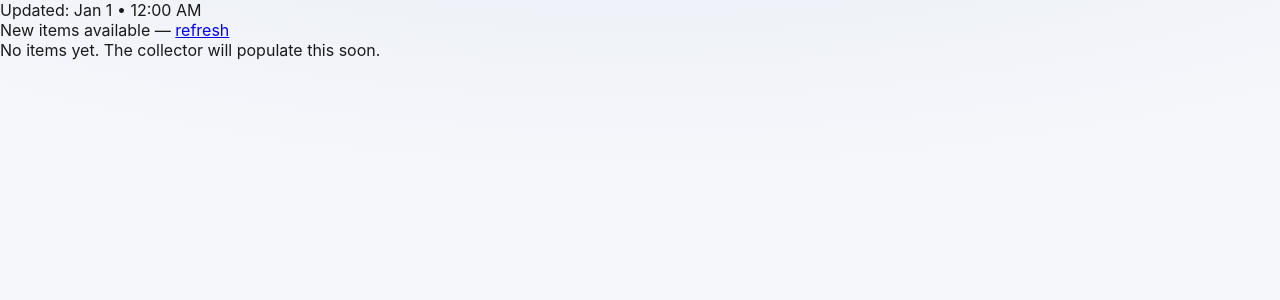
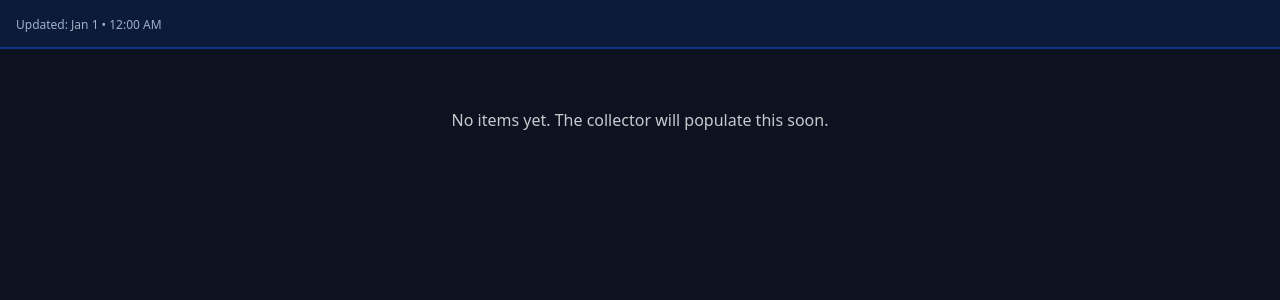
Before and after one commit to jasonab74-ctrl/cubs-mlb-bot, a Python web app: template templates/index.html in a window 1280 px wide. Shown: the top 300 px of the page. Run offline with Jinja, Linux system fonts and the light colour scheme; the template is opened without the code that fills it, so the values that code supplies are empty.

Commit message:
Update style.css

```diff
--- a/static/style.css
+++ b/static/style.css
@@ -1,161 +1,86 @@
-/* ===========================
-   Chicago Cubs — MLB Feed UI
-   =========================== */
-
-:root{
-  --navy:#0E3386;
-  --red:#CC3433;
-
-  --bg: #f5f7fb;
-  --panel:#ffffff;
-  --text:#1a1a1a;
-  --muted:#6a6f7a;
-  --ring: rgba(14,51,134,.25);
-  --shadow: 0 1px 2px rgba(0,0,0,.06), 0 8px 24px rgba(0,0,0,.08);
+:root {
+  --bg: #0c1220;          /* deep navy-tinted background */
+  --card: #111a2b;        /* card background */
+  --text: #f5f7fa;        /* primary text */
+  --muted: #9fb0c7;       /* muted text */
+  --primary: #0e3386;     /* Cubbie Blue */
+  --accent: #cc3433;      /* Cubs Red */
+  --pill-bg: #101b31;
+  --pill-border: #2a3c69;
+  --shadow: rgba(0,0,0,0.25);
 }
 
-@media (prefers-color-scheme: dark){
-  :root{
-    --bg:#0f1115;
-    --panel:#161922;
-    --text:#f0f3f8;
-    --muted:#a2a7b0;
-    --shadow: 0 1px 2px rgba(0,0,0,.25), 0 12px 32px rgba(0,0,0,.55);
-  }
+* { box-sizing: border-box; }
+html, body { margin: 0; padding: 0; background: var(--bg); color: var(--text); font-family: system-ui, -apple-system, Segoe UI, Roboto, Arial, sans-serif; }
+
+.site-header {
+  display: flex; align-items: center; justify-content: space-between;
+  padding: 14px 16px; border-bottom: 2px solid var(--primary);
+  position: sticky; top: 0; background: linear-gradient(0deg, rgba(14,51,134,0.25), rgba(14,51,134,0.25)), var(--bg);
+  backdrop-filter: blur(4px); z-index: 30;
 }
 
-*{box-sizing:border-box}
-html,body{height:100%}
-body{
-  margin:0;
-  font-family: ui-sans-serif,-apple-system,system-ui,"Segoe UI",Roboto,"Helvetica Neue",Arial;
-  color:var(--text);
-  background:
-    radial-gradient(1200px 500px at 50% -40%, rgba(14,51,134,.08), transparent),
-    var(--bg);
-  -webkit-font-smoothing:antialiased; text-rendering:optimizeLegibility;
+.header-left { display: flex; align-items: center; gap: 12px; }
+.team-logo { width: 44px; height: 44px; object-fit: contain; border-radius: 8px; box-shadow: 0 2px 6px var(--shadow); background: #fff; }
+.title { margin: 0; font-size: 20px; font-weight: 700; letter-spacing: 0.2px; }
+.updated { font-size: 12px; color: var(--muted); margin-top: 2px; }
+
+.header-right { display: flex; align-items: center; gap: 8px; }
+
+.pill {
+  display: inline-flex; align-items: center; gap: 6px;
+  padding: 8px 12px; font-size: 13px; font-weight: 600;
+  color: var(--text); background: var(--pill-bg); border: 1px solid var(--pill-border);
+  border-radius: 999px; cursor: pointer; text-decoration: none;
+  box-shadow: 0 1px 3px var(--shadow);
+}
+.pill:hover { border-color: var(--primary); }
+
+.links { padding: 10px 12px; display: flex; align-items: center; gap: 8px; flex-wrap: wrap; }
+
+.banner {
+  padding: 8px 12px; background: var(--accent); color: white; border-radius: 999px; font-weight: 700;
+}
+.banner.hidden { display: none; }
+
+#feed { max-width: 900px; margin: 10px auto 60px; padding: 0 12px; }
+
+.card {
+  background: var(--card);
+  border: 1px solid #1e2a46;
+  border-radius: 14px;
+  padding: 14px;
+  margin: 12px auto;
+  box-shadow: 0 4px 10px var(--shadow);
 }
 
-/* Layout */
-.container{ max-width:980px; margin:0 auto; padding: clamp(12px,2.6vw,24px) }
+.card-title {
+  display: inline-block;
+  font-weight: 800;
+  font-size: 18px;
+  color: #ffffff;
+  text-decoration: none;
+}
+.card-title:hover { color: var(--accent); text-decoration: underline; }
 
-/* Header */
-.header{
-  display:flex; align-items:center; justify-content:space-between;
-  gap:14px; flex-wrap:wrap; margin-bottom:10px;
-  padding:12px; border-radius:14px;
-  background: linear-gradient(90deg, rgba(14,51,134,.08), transparent);
-}
-.brand{ display:flex; align-items:center; gap:12px; min-width:260px }
-
-/* Crisp logo: smaller CSS width + high-res source + optimize contrast */
-.logo{
-  width: clamp(52px,9vw,72px);
-  height:auto;
-  object-fit:contain;
-  image-rendering:-webkit-optimize-contrast;
-  image-rendering:crisp-edges; /* some browsers */
-  border-radius:12px; /* matches your older rounded badge look */
-  box-shadow: var(--shadow);
-  background:#fff; /* keeps the white badge behind the logo mark */
+.meta {
+  display: inline-flex; gap: 8px; align-items: center;
+  color: var(--muted); font-size: 12px; margin-top: 6px;
 }
 
-h1{ margin:0; line-height:1.05; font-size: clamp(26px,5.6vw,44px) }
-.sub{ color:var(--muted); font-size: clamp(12px,2.4vw,14px); margin-top:2px }
-
-/* Cubs win button */
-.fight-btn{
-  appearance:none; border:0; cursor:pointer;
-  background: linear-gradient(180deg, #fff 0%, #f2f4f8 100%);
-  color: var(--navy); font-weight:700; font-size:14px;
-  padding:10px 14px; border-radius:999px; box-shadow:var(--shadow);
-  border:1px solid rgba(14,51,134,.15);
-}
-.fight-btn:hover{ filter:saturate(1.05) }
-.fight-btn:active{ transform:translateY(1px) }
-
-/* Quick links (bubbles) */
-.quick{
-  display:grid; gap:8px;
-  grid-template-columns: repeat(auto-fit, minmax(160px, 1fr));
-  margin:8px 0 10px 0;
-}
-.pill{
-  display:flex; align-items:center; justify-content:center;
-  padding:8px 12px; border-radius:999px;
-  background: var(--panel);
-  border:1px solid rgba(14,51,134,.12);
-  text-decoration:none; color:var(--text);
-  box-shadow: var(--shadow);
-  font-size:14px; line-height:1.2; text-align:center;
-}
-.pill:hover{ border-color: var(--ring) }
-
-/* Controls */
-.controls{ display:flex; gap:8px; flex-wrap:wrap; margin:8px 0 10px 0 }
-.input,.select{
-  flex:1 1 260px; padding:10px 12px; font-size:14px;
-  border-radius:10px; border:1px solid rgba(14,51,134,.15);
-  background:var(--panel); color:var(--text); box-shadow:var(--shadow);
-}
-.input::placeholder{ color:var(--muted) }
-.select{ max-width:220px }
-
-/* Notice */
-.notice{
-  background:#eaf0ff; color:#0b2a6b;
-  border:1px solid rgba(14,51,134,.2);
-  border-radius:10px; padding:8px 10px; margin:6px 0 10px 0; font-size:14px;
+.summary {
+  color: #dbe7ff;
+  font-size: 14px;
+  line-height: 1.5;
+  margin-top: 10px;
 }
 
-/* Articles */
-.items{ list-style:none; padding:0; margin:0; display:grid; gap:12px }
-.item{
-  background:var(--panel);
-  border:1px solid rgba(14,51,134,.12);
-  border-radius:14px; padding:12px;
-  box-shadow:var(--shadow);
-  transition: box-shadow .18s ease, border-color .18s ease, background-color .18s ease;
-}
-.item:hover{ box-shadow:0 2px 6px rgba(0,0,0,.08), 0 14px 30px rgba(0,0,0,.12); border-color:var(--ring) }
-
-.item-head{ display:flex; align-items:baseline; justify-content:space-between; gap:8px; flex-wrap:wrap }
-.title{
-  color:var(--text); text-decoration:none; font-weight:750;
-  font-size: clamp(16px,3.2vw,20px); line-height:1.3; flex:1 1 auto;
-}
-.title:hover{ text-decoration:underline }
-.badge{
-  margin-left:auto; font-size:12px; font-weight:600; white-space:nowrap;
-  color:#fff; background: var(--navy);
-  padding:4px 8px; border-radius:999px; border:1px solid rgba(255,255,255,.15);
+.empty {
+  opacity: 0.8; text-align: center; margin: 40px 0;
 }
 
-.meta{ color:var(--muted); font-size:12.5px; margin-top:4px }
-.desc{
-  margin:6px 0 0 0; color:#2f2f2f; font-size:14.5px; line-height:1.55;
-  display:-webkit-box; -webkit-line-clamp:3; -webkit-box-orient:vertical; overflow:hidden;
+/* Mobile tweaks */
+@media (max-width: 600px) {
+  .title { font-size: 18px; }
+  .team-logo { width: 36px; height: 36px; }
 }
-
-/* Footer */
-.footer{ text-align:center; color:var(--muted); margin:22px 0 8px 0; font-size:13px }
-
-/* Mobile tweaks */
-@media (max-width:560px){
-  .logo{ width:56px }
-  .fight-btn{ width:100% }
-  .quick{ grid-template-columns: repeat(auto-fit, minmax(140px, 1fr)); gap:6px }
-  .pill{ padding:8px 10px; font-size:13.5px }
-  .select{ flex:1 1 160px; max-width:none }
-  .item{ border-radius:12px }
-}
-
-/* Focus rings */
-a:focus-visible, .pill:focus-visible, .input:focus-visible,
-.select:focus-visible, .fight-btn:focus-visible {
-  outline:3px solid var(--ring);
-  outline-offset:2px;
-}
-
-/* Hide the built-in audio UI */
-audio#fightSong{ display:none; }
```
